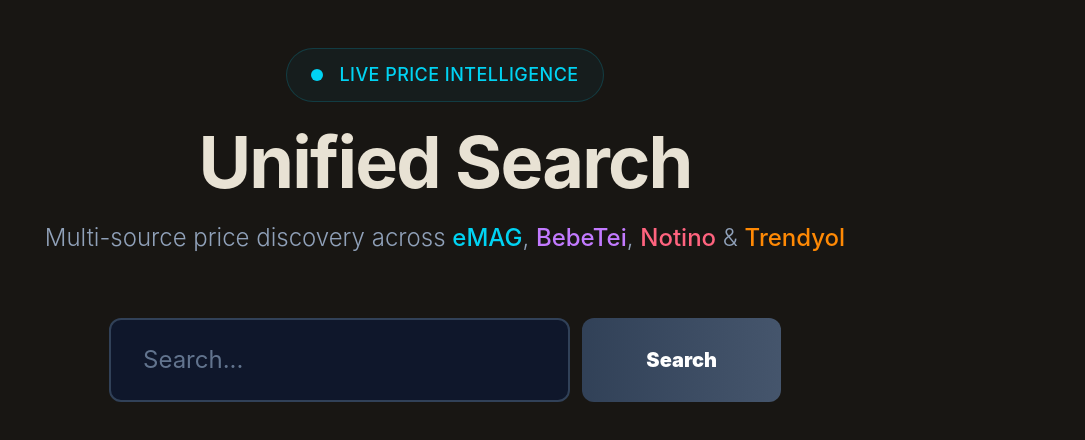
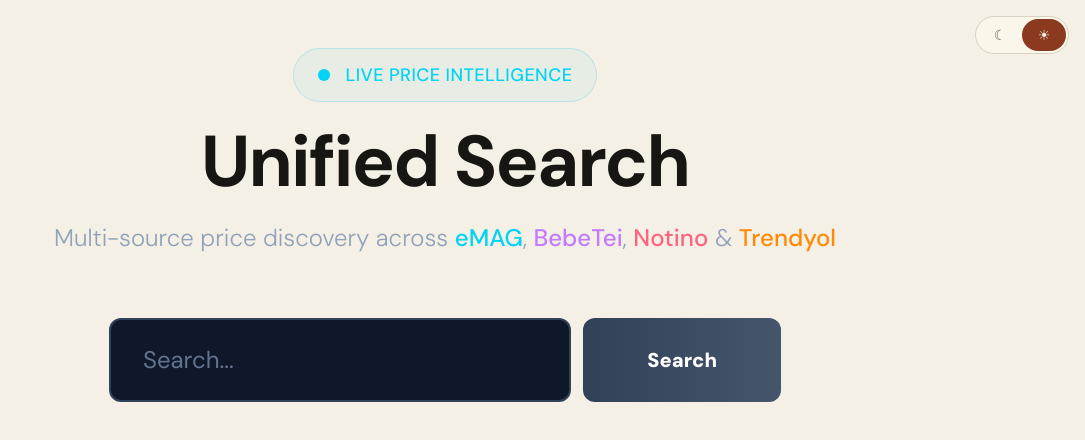
Before and after one commit to mcandea04/unified-search, a Next.js app: page / in a window 1280 px wide. Shown: the top 440 px of the page, without its empty margins (195-1280 px from the left). Built offline with nearby package versions, Linux system fonts and the light colour scheme.

Commit message:
feat(theme): wire fonts, pre-paint script, provider, toggle into layout

```diff
--- a/app/layout.tsx
+++ b/app/layout.tsx
@@ -1,10 +1,46 @@
 import type { Metadata } from 'next'
+import { Fraunces, DM_Sans, IBM_Plex_Mono } from 'next/font/google'
+import Script from 'next/script'
+import { ThemeProvider } from './components/ThemeProvider'
+import { ThemeToggle } from './components/ThemeToggle'
 import './globals.css'
+
+const fraunces = Fraunces({
+  subsets: ['latin'],
+  variable: '--font-fraunces',
+  axes: ['opsz', 'SOFT'],
+  display: 'swap',
+})
+
+const dmSans = DM_Sans({
+  subsets: ['latin'],
+  variable: '--font-dm-sans',
+  display: 'swap',
+})
+
+const plexMono = IBM_Plex_Mono({
+  subsets: ['latin'],
+  weight: ['400', '700'],
+  variable: '--font-plex-mono',
+  display: 'swap',
+})
 
 export const metadata: Metadata = {
   title: 'Unified Product Search',
-  description: 'Search and compare products across eMAG, BebeTei, and Notino',
+  description: 'Search and compare products across eMAG, BebeTei, Notino and Trendyol',
 }
+
+const themeInit = `(function () {
+  try {
+    var stored = localStorage.getItem('theme');
+    var t = stored === 'dark' || stored === 'light'
+      ? stored
+      : (window.matchMedia && window.matchMedia('(prefers-color-scheme: light)').matches ? 'light' : 'dark');
+    document.documentElement.setAttribute('data-theme', t);
+  } catch (e) {
+    document.documentElement.setAttribute('data-theme', 'dark');
+  }
+})();`
 
 export default function RootLayout({
   children,
@@ -12,8 +48,16 @@
   children: React.ReactNode
 }) {
   return (
-    <html lang="ro">
-      <body>{children}</body>
+    <html lang="ro" className={`${fraunces.variable} ${dmSans.variable} ${plexMono.variable}`}>
+      <head>
+        <Script id="theme-init" strategy="beforeInteractive">{themeInit}</Script>
+      </head>
+      <body>
+        <ThemeProvider>
+          <ThemeToggle />
+          {children}
+        </ThemeProvider>
+      </body>
     </html>
   )
 }
```
